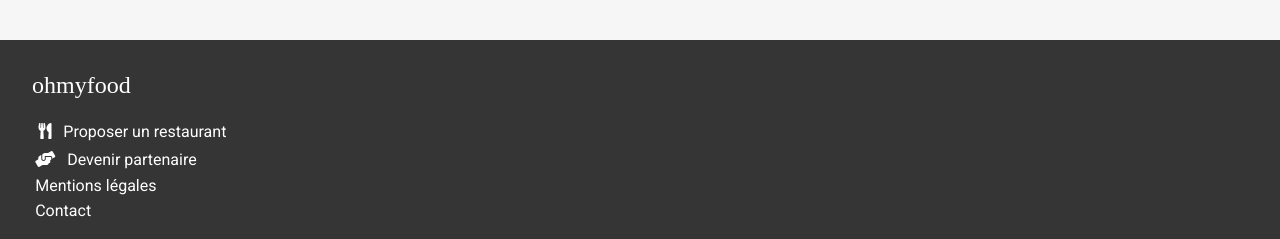
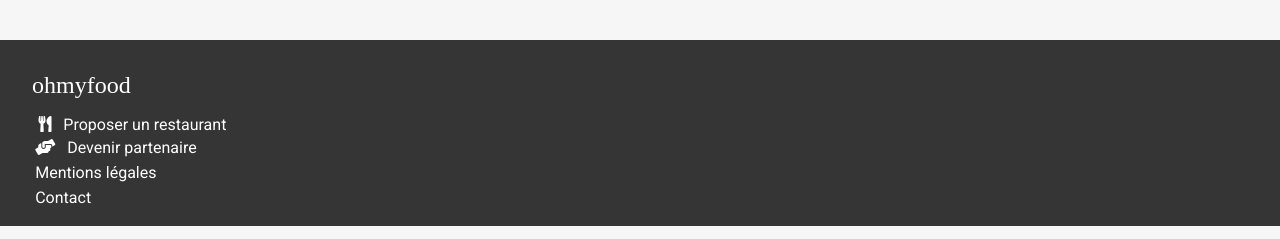
Before and after one commit to Linnocent974/ClainArthur_3_23092021, a website: page index.html in a window 1280 px wide. Shown: the part 1121-1360 px from the top of the page. Drawn offline with Linux system fonts and the light colour scheme; a web font is replaced by a local one.

Commit message:
correction erreur

```diff
--- a/index.html
+++ b/index.html
@@ -107,12 +107,10 @@
     <!--footer-->
     <footer>
       <h2>ohmyfood</h2>
-      <p>
         <div class="icone">
           <i class="fas fa-utensils"></i>
           Proposer un restaurant
         </div>
-      </p>
       <p>
           <i class="fas fa-hands-helping"></i>
           Devenir partenaire
```
Also changed, not shown: pages/resto-1.html (+0 -2 lines), pages/resto-2.html (+0 -2 lines), pages/resto-3.html (+3 -3 lines), pages/resto-4.html (+3 -4 lines).
